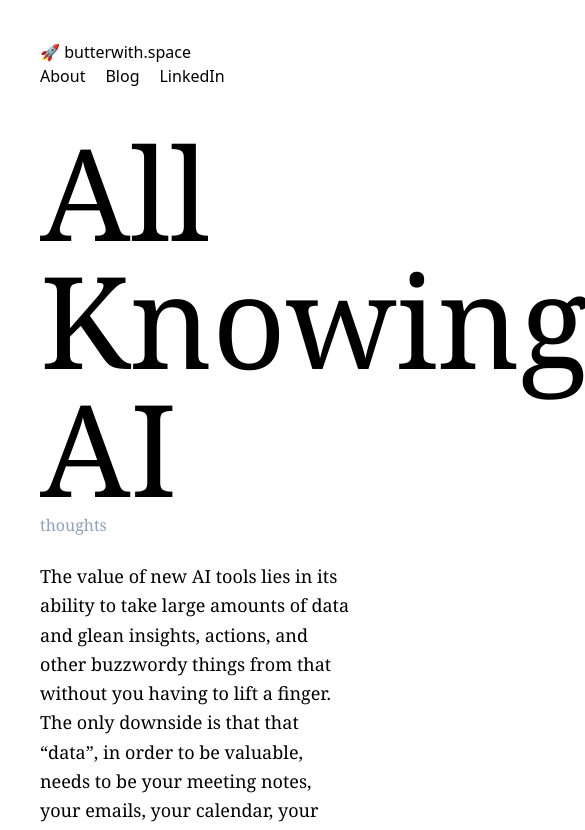
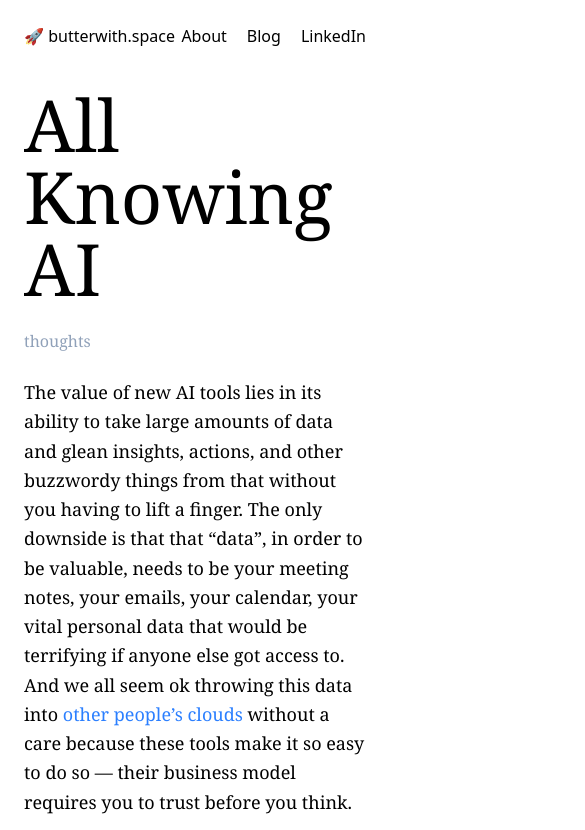
Before and after one commit to tbutterwith/butterwith.space, a Next.js app: page /blog/all-knowing-ai in a window 390 px wide. Shown: the top 830 px of the page, 585 px wide, since content can reach past the window. Built offline with nearby package versions, Linux system fonts and the light colour scheme; no server answers.

Commit message:
fixes busted styles on mobile

```diff
--- a/pages/_app.js
+++ b/pages/_app.js
@@ -50,7 +50,7 @@ export default function AppOverride({ Component, pageProps }) {
           href="/assets/icons/favicon-16x16.png"
         />
       </Head>
-      <div className="px-10 py-10">
+      <div className="w-full px-6 py-6 sm:px-10 sm:py-10">
         <HeaderLinks />
         <Component {...pageProps} />
       </div>
--- a/pages/blog/[slug].js
+++ b/pages/blog/[slug].js
@@ -18,8 +18,8 @@ function BlogPostPage({ blog }) {
         <title>{blog.title} | Tom Butterwith - butterwith.space</title>
       </Head>
       <div className="container flex justify-center">
-        <div className="max-w-full font-serif leading-relaxed md:max-w-prose">
-          <h1 className="font-serif text-9xl">{blog.title}</h1>
+        <div className="max-w-full font-serif leading-relaxed md:max-w-prose" id="blog-post">
+          <h1 className="font-serif text-7xl md:text-9xl pb-6">{blog.title}</h1>
           <div className="text-slate-400">{blog.tags.sort().join(", ")}</div>
           <section
             className="markdown"
```
